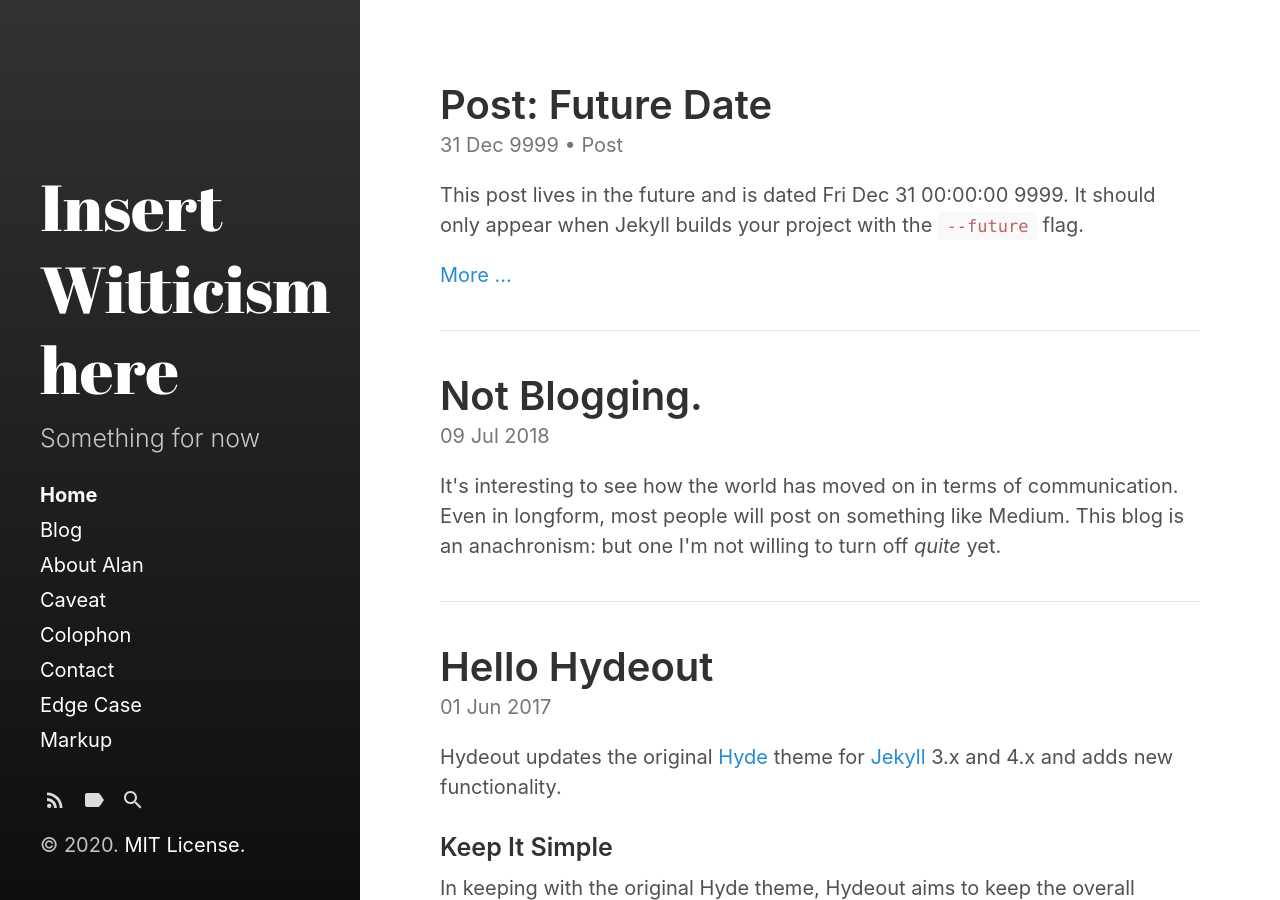
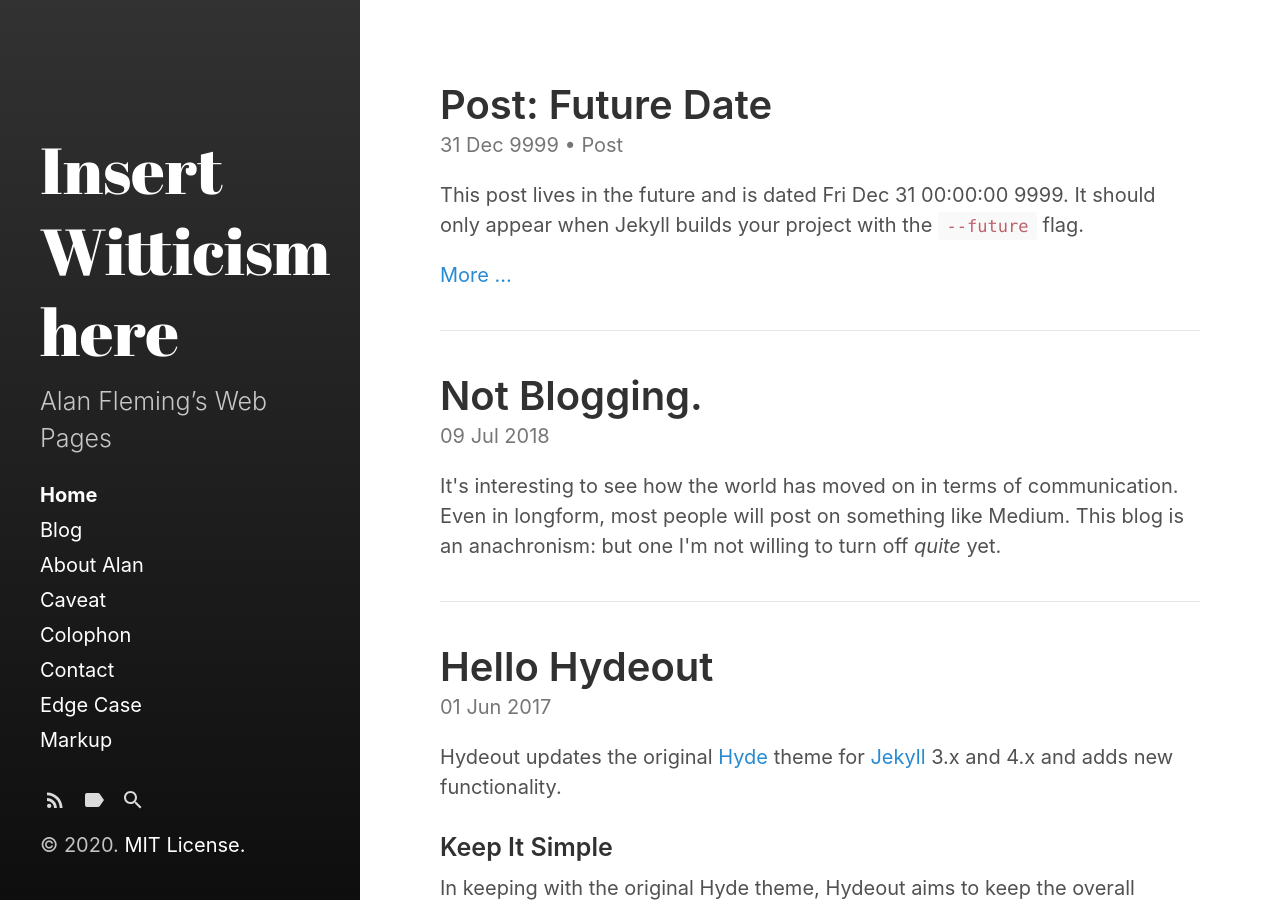
Before and after one commit to alan-fleming/alanfleming.org, a Jekyll site: the page built from index.html, in a window 1280 px wide and 900 px high. Built offline with Jekyll 4.4.1, drawn with Linux system fonts in a browser that asks for light colours; the list of posts is cut into pages by our own code.

Commit message:
Update _config.yml

```diff
--- a/_config.yml
+++ b/_config.yml
@@ -4,8 +4,8 @@ highlighter:      rouge
 
 # Setup
 title:            'Insert Witticism here'
-tagline:          'Alan Flemings Web Pages '
-description:      'Something for now'
+tagline:          "Alan Fleming\u02BCs Web Pages"
+description:      "Alan Fleming\u02BCs Web Pages"
 url:              https://alanfleming.org
 baseurl:          ''
                   # the optional subpath of your site, e.g. "/blog"
```
